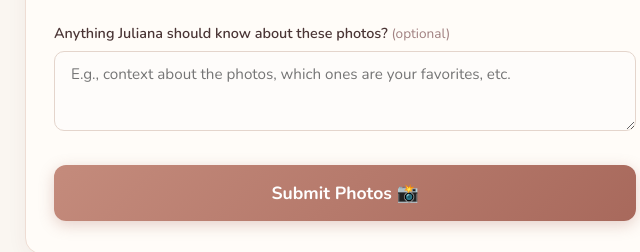
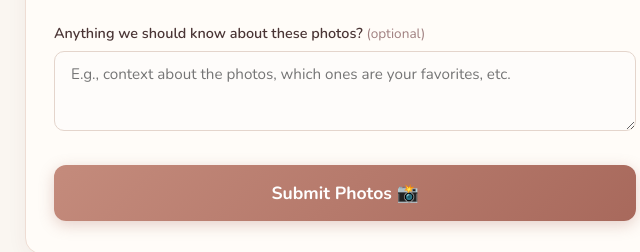
Before and after one commit to julianaeterry/43-letters, a website: page photos.html in a window 1280 px wide. Shown: the part 1025-1277 px from the top of the page, 295-935 px from the left. Drawn offline with nearby package versions, Linux system fonts and the light colour scheme.

Commit message:
Remove name from photo form label
Co-Authored-By: Claude Opus 4.6 (1M context) <noreply@anthropic.com>

```diff
--- a/photos.html
+++ b/photos.html
@@ -355,7 +355,7 @@
                 </div>
 
                 <div class="form-group">
-                    <label for="photo-notes">Anything Juliana should know about these photos? <span class="optional">(optional)</span></label>
+                    <label for="photo-notes">Anything we should know about these photos? <span class="optional">(optional)</span></label>
                     <textarea id="photo-notes" name="photo-notes" placeholder="E.g., context about the photos, which ones are your favorites, etc."></textarea>
                 </div>
 
```
